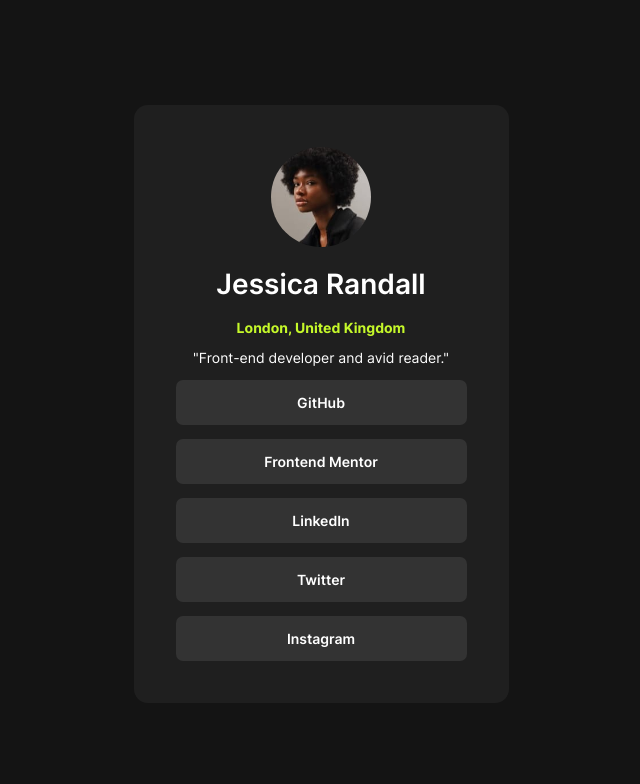
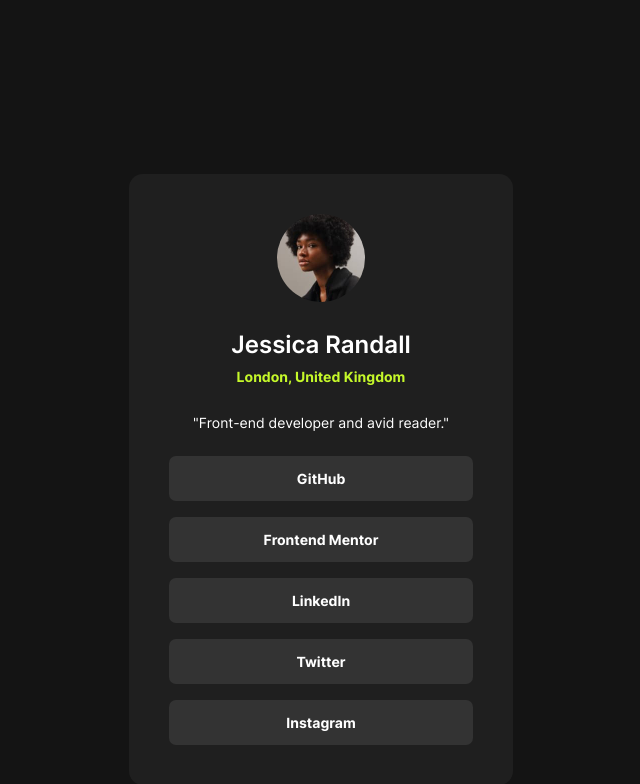
Before and after one commit to leninblok/socialprofile, a plain HTML site: page index.html in a window 1280 px wide. Shown: the whole page, without its empty margins (319-959 px from the left). Drawn offline with Linux system fonts and the light colour scheme.

Commit message:
Update style.css

```diff
--- a/style.css
+++ b/style.css
@@ -25,7 +25,7 @@ body{
   font-family:"Inter";
   font-weight: 400;
   background-color: var(--grey-900);
-  margin: 7.5em 0 7.5em 0;
+  margin: 12.44em 0 0 0;
   color: var(--white);
 
   @media screen and (max-width: 768px) {}
@@ -33,13 +33,16 @@ body{
 
 p{
 	text-align: center;
+	margin-top: 0;
+	margin-bottom: 25px;
 }
 
 h1{
-	font-size: 2em;
+	font-size: 24px;
 	font-weight: 600;
 	text-align: center;
-	line-height: 1em;
+	line-height: 45px;
+	margin-bottom: 10px;
 }
 
 h2{
@@ -48,19 +51,22 @@ h2{
 	text-align: center;
 	line-height: 1em;
 	color: var(--green);
+	margin-top: 0;
+	margin-bottom: 37px;
+	line-height: 0;
 }
 
 a{
 	background-color: var(--grey-700);
 	padding: 1em 0 1em 0;
 	text-align: center;
-	font-weight: 600;
+	font-weight: 700;
 	border-radius: .5em;
 	transition: background-color .25s ease;
 }
 
 a:not(:last-child){
-	margin-bottom: 1em;
+	margin-bottom: 16px;
 }
 
 a:hover{
@@ -75,18 +81,18 @@ a:hover{
 }
 
 .profilecard{
-	width: 375px;
+	width: 384px;
 	margin: auto;
 	background-color: var(--grey-800);
 	border-radius: 1em;
-	padding: 3em;
+	padding: 40px;
 }
 
 .avatar{
 	border-radius: 50%;
 	overflow: hidden;
-	width: 100px;
-	height: 100px;
+	width: 88px;
+	height: 88px;
 	margin: auto;
 }
 
```
